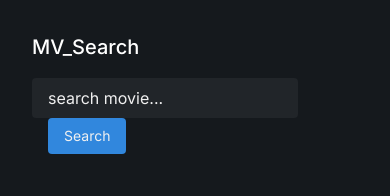
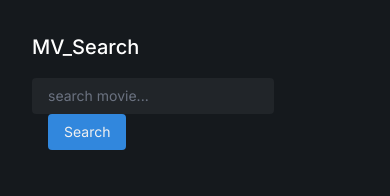
Before and after one commit to tiodwisatrio/movie-search-next, a Next.js app: page / in a window 390 px wide. Shown: the top 196 px of the page. Built offline with nearby package versions, Linux system fonts and the light colour scheme; no server answers; grey boxes are pictures that could not be loaded.

Commit message:
fixing layout navbar component for responsive

```diff
--- a/src/components/Navbar.tsx
+++ b/src/components/Navbar.tsx
@@ -18,9 +18,9 @@ const Navbar = () => {
                     <div className="text-[20px] font-medium">MV_Search</div>
                 </Link>
                 <form action="" onSubmit={searchMovie}>
-                    <div className="space-x-4">
+                    <div className="space-x-4 text-sm">
                         <input
-                            className="bg-[#212529] px-4 py-2 outline-none placeholder:text-textColor rounded"
+                            className="bg-[#212529] px-4 py-2 outline-none placeholder:text-gray-500 rounded"
                             value={input}
                             onChange={(e) => setInput(e.target.value)}
                             type="text"
```
